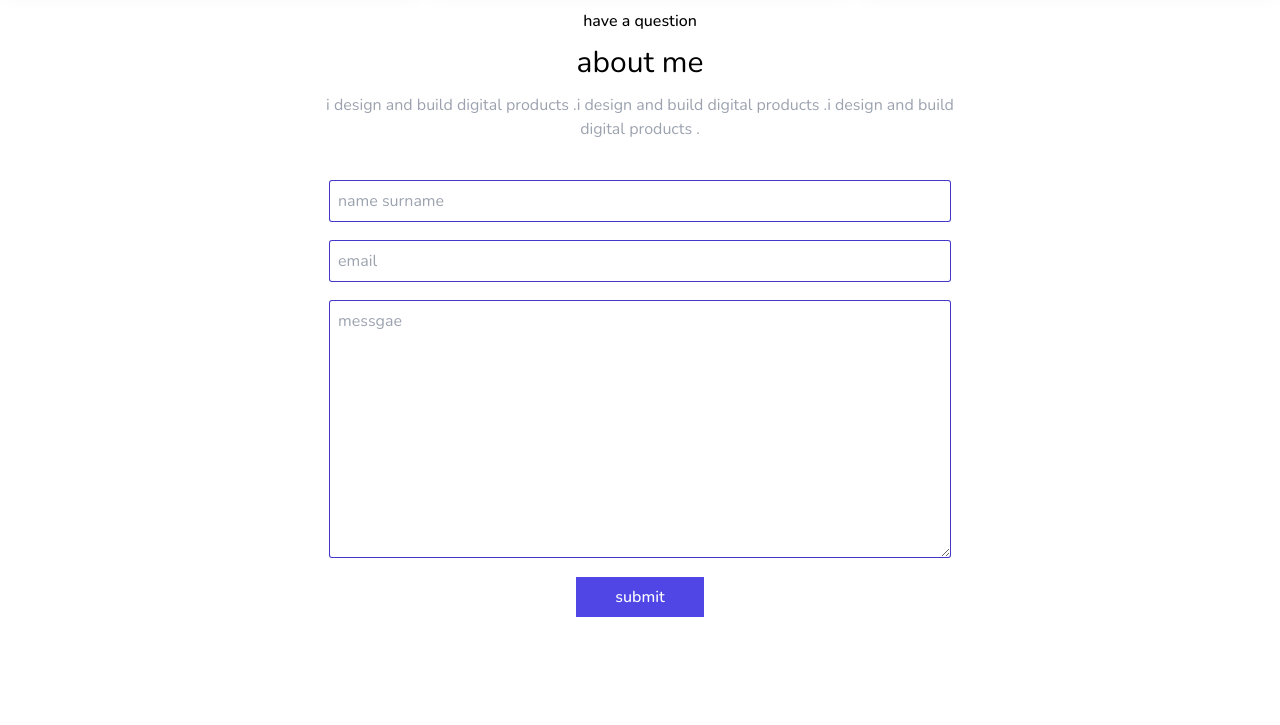
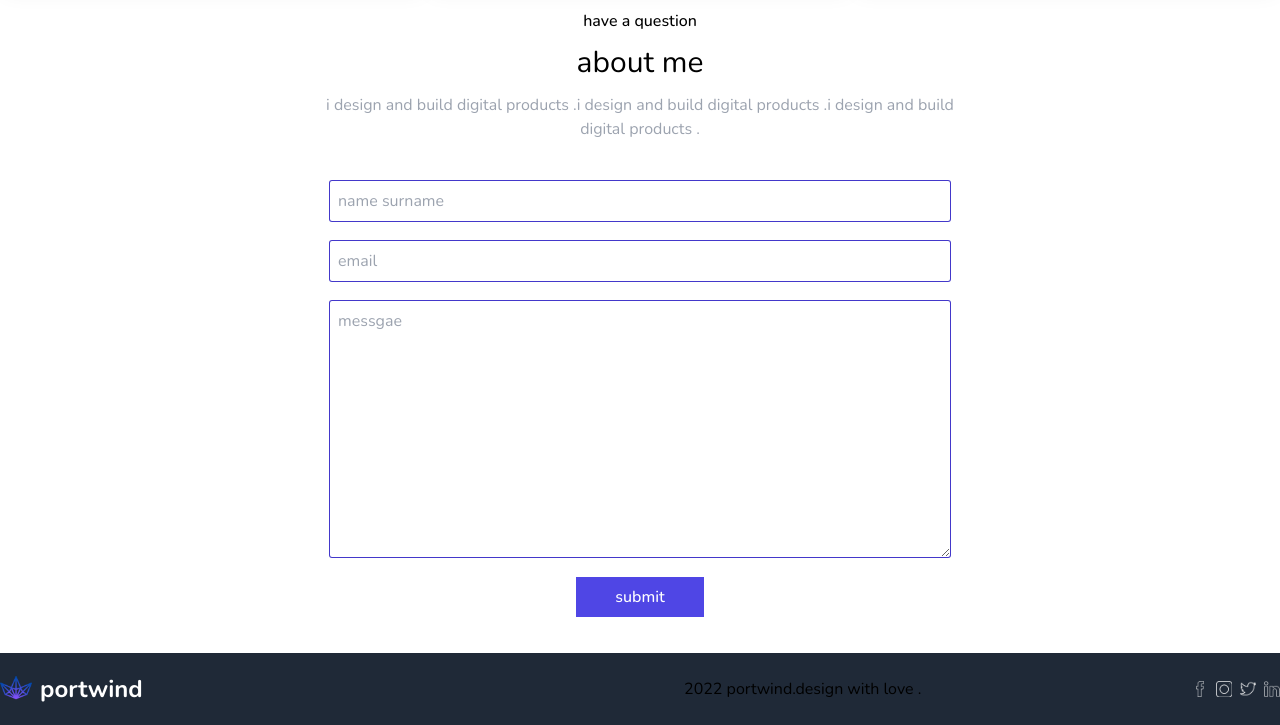
Before and after one commit to janitha-visna/portfolio-tailwindcss, a website: page index.html in a window 1280 px wide. Shown: the part 2297-3022 px from the top of the page. Before the commit the page ends 2950 px from the top, so only its background shows below. Drawn offline with nearby package versions, Linux system fonts and the light colour scheme; files that its build step writes are made by us from their sources.

Commit message:
footer finished

```diff
--- a/index.html
+++ b/index.html
@@ -153,37 +153,43 @@
                     <div class="w-full md:w-4/12 shadow-xl rounded-lg p-5 flex flex-col gap-3 ">
                         <img class="w-10" src="./img/icon.png" alt="">
                         <h1 class="font-medium text-lg">ux/ui design</h1>
-                        <p class="text-gray-600">i specialize in creating interactive website for inidudual and small businnes</p>
+                        <p class="text-gray-600">i specialize in creating interactive website for inidudual and small
+                            businnes</p>
                         <a class="text-indigo-600 font-semibold text-sm">read more</a>
                     </div>
                     <div class="w-full md:w-4/12 shadow-xl rounded-lg p-5 flex flex-col gap-3 ">
                         <img class="w-10" src="./img/icon.png" alt="">
                         <h1 class="font-medium text-lg">ux/ui design</h1>
-                        <p class="text-gray-600">i specialize in creating interactive website for inidudual and small businnes</p>
+                        <p class="text-gray-600">i specialize in creating interactive website for inidudual and small
+                            businnes</p>
                         <a class="text-indigo-600 font-semibold text-sm">read more</a>
                     </div>
                     <div class="w-full md:w-4/12 shadow-xl rounded-lg p-5 flex flex-col gap-3 ">
                         <img class="w-10" src="./img/icon.png" alt="">
                         <h1 class="font-medium text-lg">ux/ui design</h1>
-                        <p class="text-gray-600">i specialize in creating interactive website for inidudual and small businnes</p>
+                        <p class="text-gray-600">i specialize in creating interactive website for inidudual and small
+                            businnes</p>
                         <a class="text-indigo-600 font-semibold text-sm">read more</a>
                     </div>
                     <div class="w-full md:w-4/12 shadow-xl rounded-lg p-5 flex flex-col gap-3 ">
                         <img class="w-10" src="./img/icon.png" alt="">
                         <h1 class="font-medium text-lg">ux/ui design</h1>
-                        <p class="text-gray-600">i specialize in creating interactive website for inidudual and small businnes</p>
+                        <p class="text-gray-600">i specialize in creating interactive website for inidudual and small
+                            businnes</p>
                         <a class="text-indigo-600 font-semibold text-sm">read more</a>
                     </div>
                     <div class="w-full md:w-4/12 shadow-xl rounded-lg p-5 flex flex-col gap-3 ">
                         <img class="w-10" src="./img/icon.png" alt="">
                         <h1 class="font-medium text-lg">ux/ui design</h1>
-                        <p class="text-gray-600">i specialize in creating interactive website for inidudual and small businnes</p>
+                        <p class="text-gray-600">i specialize in creating interactive website for inidudual and small
+                            businnes</p>
                         <a class="text-indigo-600 font-semibold text-sm">read more</a>
                     </div>
                     <div class="w-full md:w-4/12 shadow-xl rounded-lg p-5 flex flex-col gap-3 ">
                         <img class="w-10" src="./img/icon.png" alt="">
                         <h1 class="font-medium text-lg">ux/ui design</h1>
-                        <p class="text-gray-600">i specialize in creating interactive website for inidudual and small businnes</p>
+                        <p class="text-gray-600">i specialize in creating interactive website for inidudual and small
+                            businnes</p>
                         <a class="text-indigo-600 font-semibold text-sm">read more</a>
                     </div>
                 </div>
@@ -209,14 +215,36 @@
             <!--bottom-->
 
             <form class="mt-5 p-5 flex flex-col gap-5 items-center">
-             <input class="p-2 w-full ring-1 md:w-1/2 ring-indigo-700 rounded-sm" type="text" placeholder="name surname">
-             <input class="p-2 w-full ring-1 md:w-1/2 ring-indigo-700 rounded-sm" type="email" placeholder="email">
-             <textarea class="p-2 w-full ring-1 md:w-1/2 ring-indigo-700 rounded-sm" cols="30" rows="10" placeholder="messgae"></textarea>
-             <button class="w-1/2 bg-indigo-600 md:w-32 text-white font-medium px-3 py-2">submit</button>
+                <input class="p-2 w-full ring-1 md:w-1/2 ring-indigo-700 rounded-sm" type="text"
+                    placeholder="name surname">
+                <input class="p-2 w-full ring-1 md:w-1/2 ring-indigo-700 rounded-sm" type="email" placeholder="email">
+                <textarea class="p-2 w-full ring-1 md:w-1/2 ring-indigo-700 rounded-sm" cols="30" rows="10"
+                    placeholder="messgae"></textarea>
+                <button class="w-1/2 bg-indigo-600 md:w-32 text-white font-medium px-3 py-2">submit</button>
             </form>
 
         </div>
     </div>
+    <!--footer-->
+    <div class=" bg-gray-800 w-full ">
+        <div class="container mx-auto py-5 flex items-center justify-between ">
+            <div class="flex items-center gap-2">
+                <img class="w-8" src="./img/logo.png" alt="">
+                <span class="text-2xl font-bold text-white">portwind</span>
+            </div>
+            <span class="hidden md:block font-medium text-white"></span>2022 portwind.design with love .</span>
+
+            <div class="flex gap-2">
+                <img class="w-4 cursor-pointer" src="./img/facebook.png" alt="">
+                <img class="w-4 cursor-pointer" src="./img/instagram.png" alt="">
+                <img class="w-4 cursor-pointer" src="./img/twitter.png" alt="">
+                <img class="w-4 cursor-pointer" src="./img/linkedin.png" alt="">
+            </div>
+
+        </div>
+    </div>
+
+
 
     <script src="./app.js"></script>
     <script src="./autotyping.js"></script>
```
